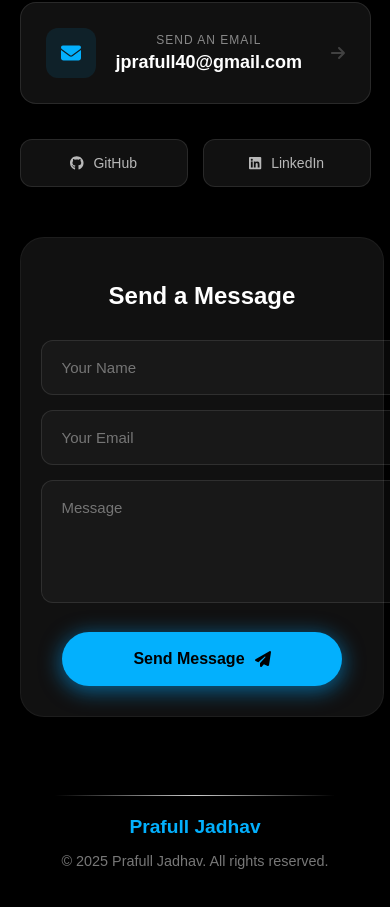
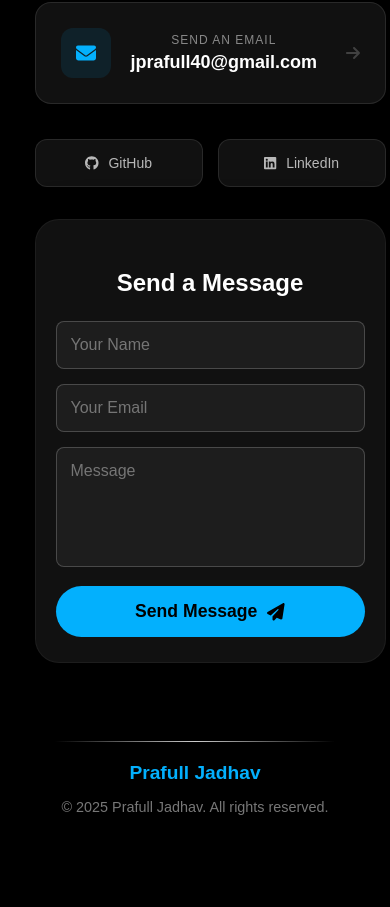
Before and after one commit to PrafullJ001/prafull-portfolio, a React (Create React App) app: page / in a window 390 px wide. Shown: the part 7785-8692 px from the top of the page. Built offline with nearby package versions, Linux system fonts and the light colour scheme.

Commit message:
updated contact me css

```diff
--- a/src/ContactForm.css
+++ b/src/ContactForm.css
@@ -304,52 +304,60 @@
 .footer_name {
   color: #03B0FD;
 }
-@media screen and (max-width: 480px) {
-    /* 1. Center the form and its contents */
-    .modern_form {
-        width: 92% !important;
-        margin: 0 auto !important;
-        padding: 20px !important;
-        display: flex !important;
-        flex-direction: column !important;
-        align-items: center !important; /* This centers the children */
-    }
 
-    /* 2. Fix the Send Message Button Shadow */
-    .neon_btn {
-        width: 100% !important;
-        max-width: 280px !important; /* Prevents it from being too wide */
-        margin: 10px auto !important; /* Centers the button box */
-        border-radius: 50px !important;
-        position: relative !important;
-        z-index: 1;
+/* Container adjustment for mobile stack */
+@media (max-width: 768px) {
+  .contact_container {
+    display: flex;
+    flex-direction: column;
+    gap: 2rem;
+    padding: 0 15px; /* Adds breathing room on screen edges */
+  }
 
-        /* Centered Shadow: (X-offset Y-offset Blur Spread Color) */
-        /* Setting X-offset to 0 makes it perfectly centered */
-        box-shadow: 0px 4px 20px 2px rgba(0, 168, 255, 0.5) !important;
+  /* Make the form take full width on mobile */
+  .modern_form {
+    width: 100% !important;
+    padding: 25px 20px; /* Comfortable internal padding */
+    box-sizing: border-box;
+  }
 
-        display: flex !important;
-        justify-content: center !important;
-        align-items: center !important;
-    }
+  .form_header h3 {
+    font-size: 1.5rem;
+    margin-bottom: 1.5rem;
+    text-align: center;
+  }
 
-    /* 3. Fix the Back to Top Button Shadow */
-    /* Adjust these classes to match your BackToTop component */
-    .back-to-top, .scrollToTop, .back_to_top_btn {
-        right: 20px !important;
-        bottom: 20px !important;
-        display: flex !important;
-        justify-content: center !important;
-        align-items: center !important;
-        border-radius: 50% !important;
+  /* Improve input clarity */
+  .input_wrapper {
+    margin-bottom: 15px;
+    width: 100%;
+  }
 
-        /* Perfectly centered circular glow */
-        box-shadow: 0px 0px 15px 5px rgba(0, 168, 255, 0.3) !important;
-    }
+  .modern_form input,
+  .modern_form textarea {
+    width: 100%;
+    padding: 14px;
+    font-size: 16px; /* Prevents auto-zoom on iOS */
+    border-radius: 8px;
+    background: rgba(255, 255, 255, 0.05); /* Assuming a dark theme based on 'neon_btn' */
+    border: 1px solid rgba(255, 255, 255, 0.2);
+    color: #fff;
+    box-sizing: border-box; /* Ensures padding doesn't break width */
+  }
 
-    /* 4. Ensure inputs don't push the shadow off-center */
-    .input_wrapper {
-        width: 100% !important;
-        margin-bottom: 15px !important;
-    }
+  /* Make the button big and easy to tap */
+  .neon_btn {
+    width: 100%;
+    padding: 15px;
+    font-size: 1.1rem;
+    display: flex;
+    justify-content: center;
+    align-items: center;
+    gap: 10px;
+  }
+
+  .form_status {
+    text-align: center;
+    margin-top: 10px;
+  }
 }
```
